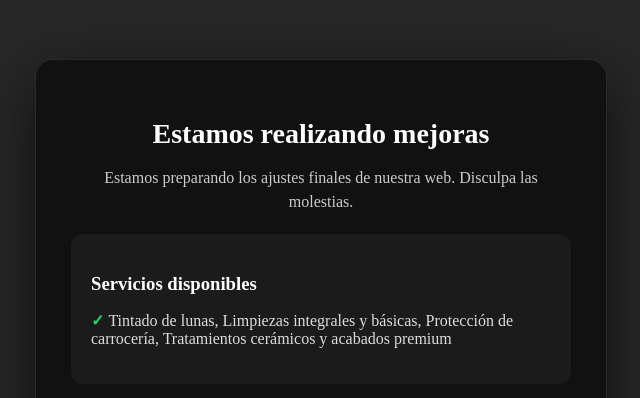
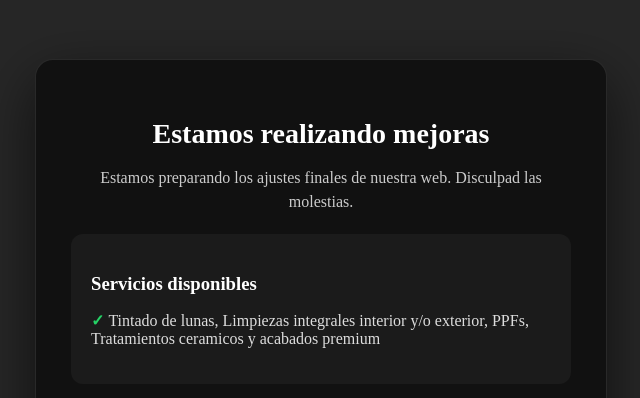
Before and after one commit to abeelef/xtreamgarage, a plain HTML site: page index.html in a window 1280 px wide. Shown: the part 102-500 px from the top of the page, without its empty margins (319-959 px from the left). Drawn offline with Linux system fonts and the light colour scheme.

Commit message:
Update text for clarity and corrections in index.html

```diff
--- a/index.html
+++ b/index.html
@@ -6,14 +6,14 @@
 
         <p>
             Estamos preparando los ajustes finales de nuestra web.
-            Disculpa las molestias.
+            Disculpad las molestias.
         </p>
 
         <div class="services">
             <h3>Servicios disponibles</h3>
 
             <ul>
-                <li>Tintado de lunas, Limpiezas integrales y básicas, Protección de carrocería, Tratamientos cerámicos y acabados premium</li>
+                <li>Tintado de lunas, Limpiezas integrales interior y/o exterior, PPFs, Tratamientos ceramicos y acabados premium</li>
             </ul>
         </div>
 
```
